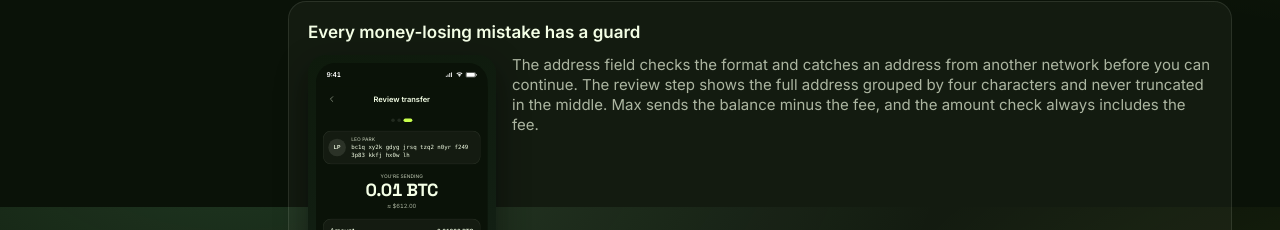
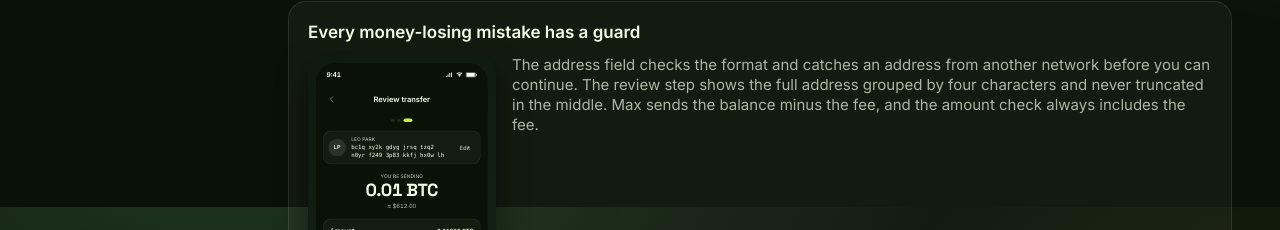
Before and after one commit to Gotodataru/Tenni_Wallet_UIUX, a React (Vite) app in the folder app/: page / in a window 1280 px wide. Shown: the part 2193-2423 px from the top of the page. Built offline with nearby package versions, Linux system fonts and the light colour scheme.

Commit message:
Send: edit the recipient from the review step
The address is the field that loses money, so fixing it on review should
not mean closing the flow. Edit on the recipient card returns to the
address step and keeps the address and the amount.

```diff
--- a/app/src/screens/SendScreen.jsx
+++ b/app/src/screens/SendScreen.jsx
@@ -41,8 +41,12 @@ const ADDRESS_ERROR = {
   tron: 'This is a Tron address. BTC sent here will be lost',
 }
 
-/** Recipient card — the full address, never truncated. */
-function Recipient({ address }) {
+/**
+ * Recipient card — the full address, never truncated.
+ * onEdit — on Review: the address is the field that loses money, so fixing
+ * it must not mean closing the flow and starting over.
+ */
+function Recipient({ address, onEdit }) {
   const name = nameFor(address)
   return (
     <Surface level={1} radius="lg" pad={12} gap={12} dir="row">
@@ -53,6 +57,7 @@ function Recipient({ address }) {
         <Text variant="caption" tone="dim">{name || 'Recipient'}</Text>
         <Text variant="mono">{group(address.trim())}</Text>
       </Stack>
+      {onEdit && <Button variant="ghost" size="sm" onClick={onEdit}>Edit</Button>}
     </Surface>
   )
 }
@@ -155,7 +160,7 @@ function AmountStep({ address, value, onKey, onBackspace, onMax, onNext }) {
   )
 }
 
-function ReviewStep({ address, value, onConfirm, onEdit }) {
+function ReviewStep({ address, value, onConfirm, onEdit, onEditAddress }) {
   const amount = parseAmount(value)
 
   return (
@@ -164,7 +169,7 @@ function ReviewStep({ address, value, onConfirm, onEdit }) {
         <ProgressDots total={3} active={2} />
       </Stack>
 
-      <Recipient address={address} />
+      <Recipient address={address} onEdit={onEditAddress} />
 
       <Stack gap={4} align="center">
         <Text variant="caption" tone="dim">You're sending</Text>
@@ -293,7 +298,10 @@ export function SendScreen({ step: stepProp, theme = 'dark', scaled = false, onE
         )}
 
         {step === 'review' && (
-          <ReviewStep address={address} value={value} onConfirm={() => go('confirm')} onEdit={() => go('amount')} />
+          <ReviewStep
+            address={address} value={value}
+            onConfirm={() => go('confirm')} onEdit={() => go('amount')} onEditAddress={() => go('address')}
+          />
         )}
 
         {step === 'confirm' && <ConfirmStep onDone={() => go('success')} />}
```
